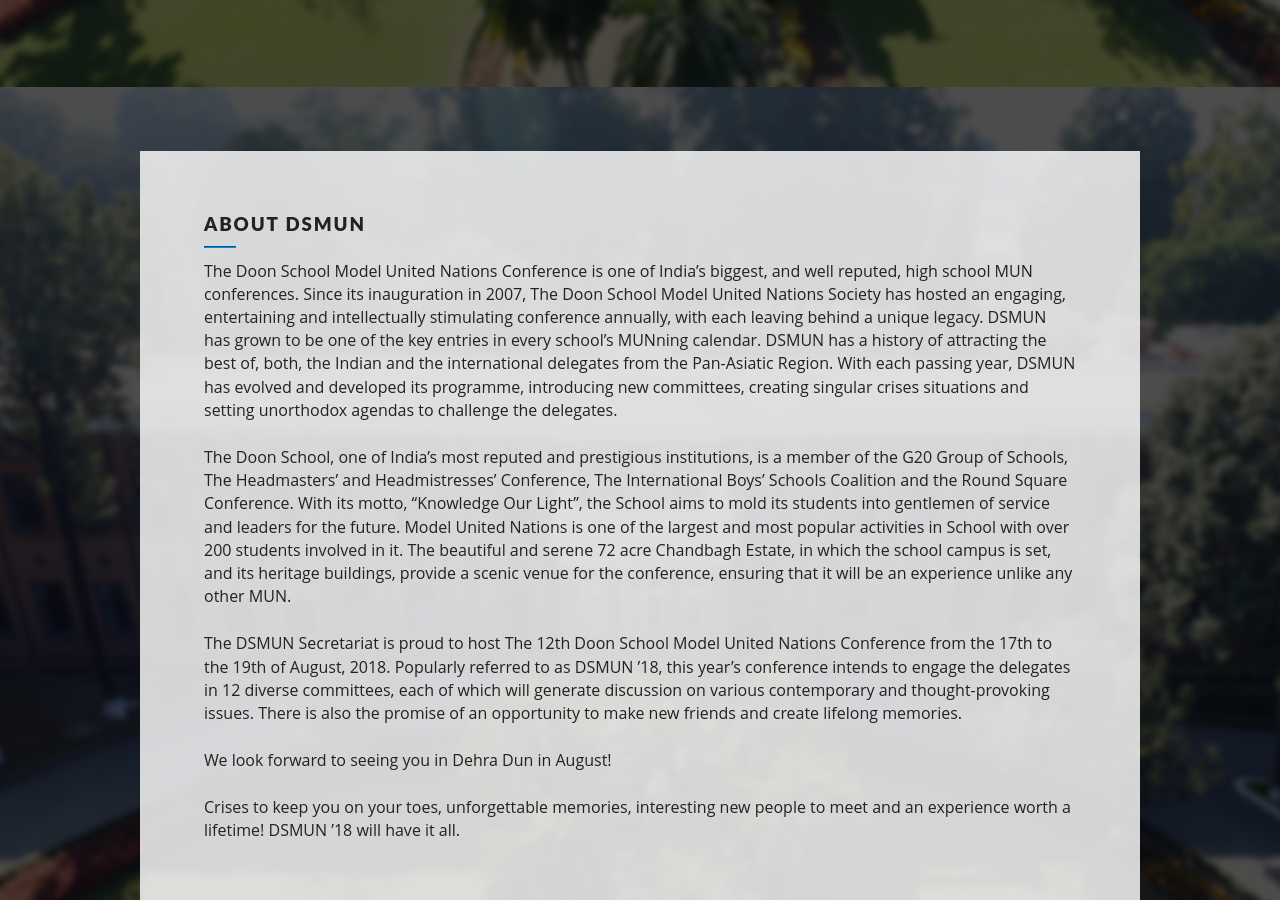
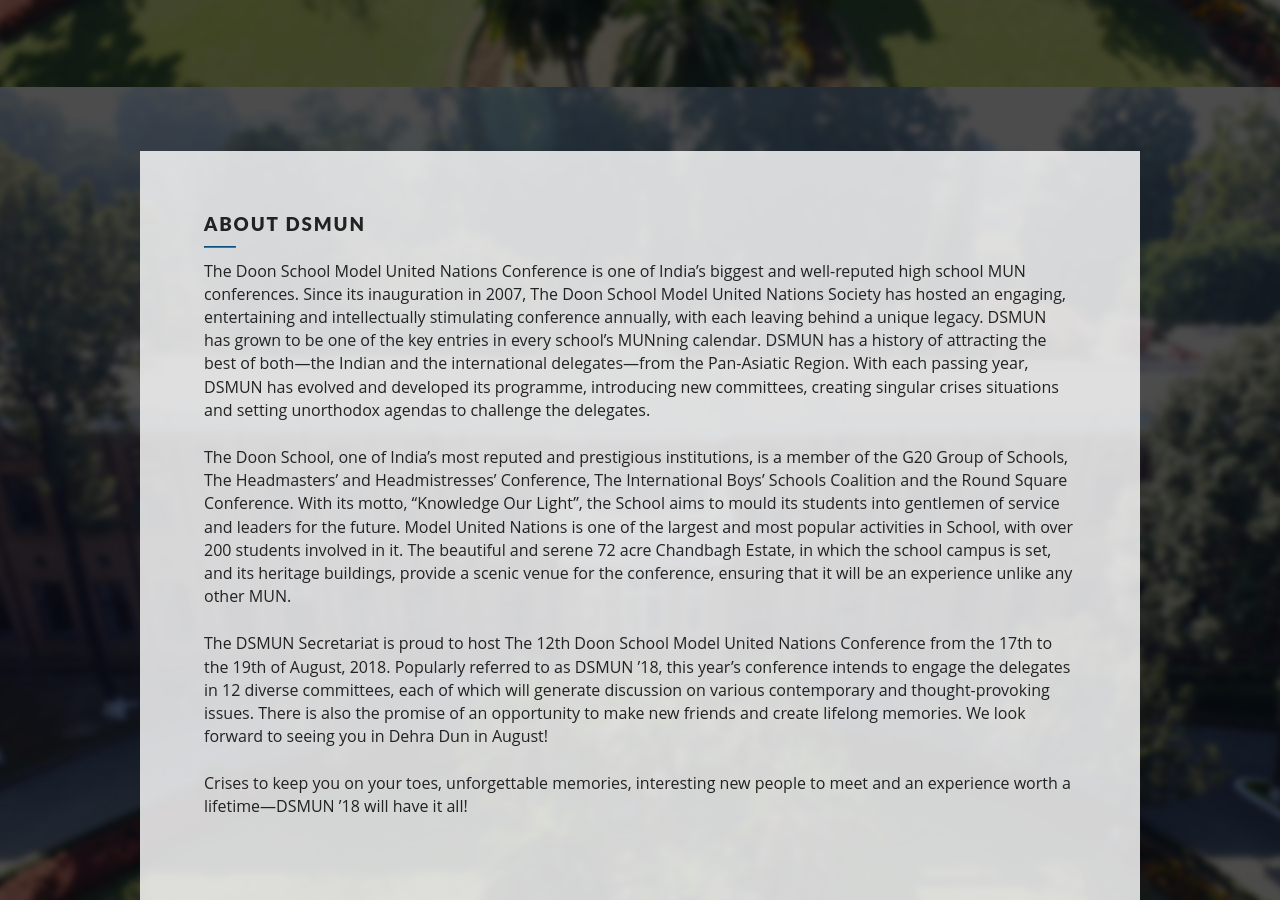
Before and after one commit to pratinav/dsmun18.com, a Jekyll site: the page built from index.html, in a window 1280 px wide and 900 px high, scrolled down 813 px. Built offline with Jekyll 4.4.1, drawn with Linux system fonts in a browser that asks for light colours; some web fonts are replaced; a script that is not in the unit is left out.

```diff
--- a/index.html
+++ b/index.html
@@ -15,15 +15,14 @@ description: The official homepage of The Doon School Model United Nations 2018
 <section id="about" class="container panel">
   <h1>About DSMUN</h1>
 
-  <p>The Doon School Model United Nations Conference is one of India’s biggest, and well reputed, high school MUN conferences. Since its inauguration in 2007, The Doon School Model United Nations Society has hosted an engaging, entertaining and intellectually stimulating conference annually, with each leaving behind a unique legacy. DSMUN has grown to be one of the key entries in every school’s MUNning calendar. DSMUN has a history of attracting the best of, both, the Indian and the international delegates from the Pan-Asiatic Region. With each passing year, DSMUN has evolved and developed its programme, introducing new committees, creating singular crises situations and setting unorthodox agendas to challenge the delegates.</p>
+  <p>The Doon School Model United Nations Conference is one of India’s biggest and well-reputed high school MUN conferences. Since its inauguration in 2007, The Doon School Model United Nations Society has hosted an engaging, entertaining and intellectually stimulating conference annually, with each leaving behind a unique legacy. DSMUN has grown to be one of the key entries in every school’s MUNning calendar. DSMUN has a history of attracting the best of both—the Indian and the international delegates—from the Pan-Asiatic Region. With each passing year, DSMUN has evolved and developed its programme, introducing new committees, creating singular crises situations and setting unorthodox agendas to challenge the delegates.</p>
 
-  <p>The Doon School, one of India’s most reputed and prestigious institutions, is a member of the G20 Group of Schools, The Headmasters’ and Headmistresses’ Conference, The International Boys’ Schools Coalition and the Round Square Conference. With its motto, “Knowledge Our Light”, the School aims to mold its students into gentlemen of service and leaders for the future. Model United Nations is one of the largest and most popular activities in School with over 200 students involved in it. The beautiful and serene 72 acre Chandbagh Estate, in which the school campus is set, and its heritage buildings, provide a scenic venue for the conference, ensuring that it will be an experience unlike any other MUN.</p>
+  <p>The Doon School, one of India’s most reputed and prestigious institutions, is a member of the G20 Group of Schools, The Headmasters’ and Headmistresses’ Conference, The International Boys’ Schools Coalition and the Round Square Conference. With its motto, “Knowledge Our Light”, the School aims to mould its students into gentlemen of service and leaders for the future. Model United Nations is one of the largest and most popular activities in School, with over 200 students involved in it. The beautiful and serene 72 acre Chandbagh Estate, in which the school campus is set, and its heritage buildings, provide a scenic venue for the conference, ensuring that it will be an experience unlike any other MUN.</p>
 
-  <p>The DSMUN Secretariat is proud to host The 12th Doon School Model United Nations Conference from the 17th to the 19th of August, 2018. Popularly referred to as DSMUN ’18, this year’s conference intends to engage the delegates in 12 diverse committees, each of which will generate discussion on various contemporary and thought-provoking issues. There is also the promise of an opportunity to make new friends and create lifelong memories.</p>
+  <p>The DSMUN Secretariat is proud to host The 12th Doon School Model United Nations Conference from the <date datetime="2018-08-17">17th</date> to the <time datetime="2018-08-19">19th of August, 2018</time>. Popularly referred to as DSMUN ’18, this year’s conference intends to engage the delegates in 12 diverse committees, each of which will generate discussion on various contemporary and thought-provoking issues. There is also the promise of an opportunity to make new friends and create lifelong memories.
+  We look forward to seeing you in Dehra Dun in August!</p>
 
-  <p>We look forward to seeing you in Dehra Dun in August!</p>
-
-  <p>Crises to keep you on your toes, unforgettable memories, interesting new people to meet and an experience worth a lifetime! DSMUN ’18 will have it all.</p>
+  <p>Crises to keep you on your toes, unforgettable memories, interesting new people to meet and an experience worth a lifetime—DSMUN ’18 will have it all!</p>
 </section>
 
 <section id="committees" class="work container panel">
```
